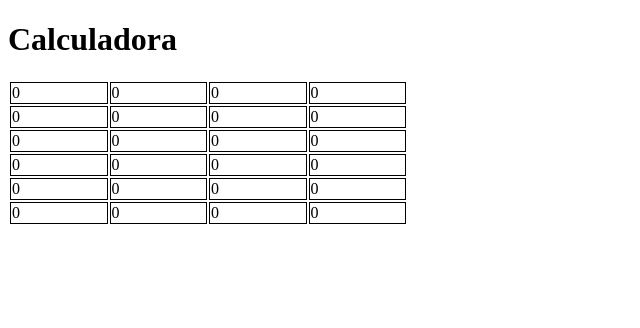
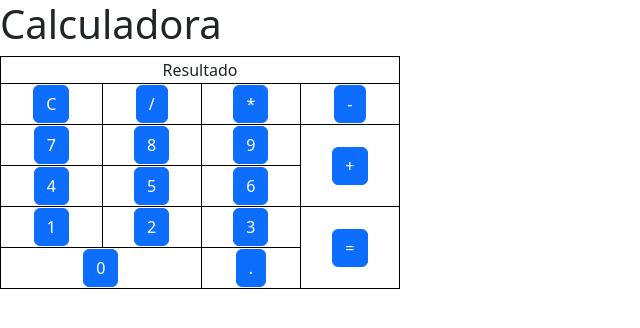
Before and after one commit to AbdielE/calculadora, a React (Vite) app: page / in a window 1280 px wide. Shown: the top 328 px of the page, without its empty margins (0-640 px from the left). Built offline with nearby package versions, Linux system fonts and the light colour scheme.

Commit message:
Estilo de calculadora

```diff
--- a/index.html
+++ b/index.html
@@ -4,6 +4,7 @@
 <head>
   <meta charset="UTF-8" />
   <link rel="icon" type="image/svg+xml" href="/vite.svg" />
+  <link href="https://cdn.jsdelivr.net/npm/bootstrap@5.3.0-alpha1/dist/css/bootstrap.min.css" rel="stylesheet" integrity="sha384-GLhlTQ8iRABdZLl6O3oVMWSktQOp6b7In1Zl3/Jr59b6EGGoI1aFkw7cmDA6j6gD" crossorigin="anonymous">
   <meta name="viewport" content="width=device-width, initial-scale=1.0" />
   <title>Vite + React</title>
 </head>
@@ -11,6 +12,7 @@
 <body>
   <div id="root"></div>
   <script type="module" src="/src/main.jsx"></script>
+  <script src="https://cdn.jsdelivr.net/npm/bootstrap@5.3.0-alpha1/dist/js/bootstrap.bundle.min.js" integrity="sha384-w76AqPfDkMBDXo30jS1Sgez6pr3x5MlQ1ZAGC+nuZB+EYdgRZgiwxhTBTkF7CXvN" crossorigin="anonymous"></script>
 </body>
 
 </html>
--- /dev/null
+++ b/src/App.css
@@ -0,0 +1,8 @@
+table {
+    width: 400px;
+}
+
+td{
+    border: 1px solid black;
+    text-align: center;
+}
--- a/src/App.jsx
+++ b/src/App.jsx
@@ -1,44 +1,130 @@
+import './App.css'
 function App() {
 
   return (
     <div>
       <h1>Calculadora</h1>
-      <table style={{width:'400px'}}>
+      <table>
+        {/* Primer fila*/}
         <tr>
-          <td style={{border: '1px solid black'}}>0</td>
-          <td style={{border: '1px solid black'}}>0</td>
-          <td style={{border: '1px solid black'}}>0</td>
-          <td style={{border: '1px solid black'}}>0</td>
+          <td colSpan={4}>Resultado</td>
         </tr>
+        {/* Segunda fila*/}
         <tr>
-          <td style={{border: '1px solid black'}}>0</td>
-          <td style={{border: '1px solid black'}}>0</td>
-          <td style={{border: '1px solid black'}}>0</td>
-          <td style={{border: '1px solid black'}}>0</td>
+          <td>
+            <button type='button'
+              className='btn btn-primary'>
+              C
+            </button>
+          </td>
+          <td>
+            <button type='button'
+              className='btn btn-primary'>
+              /
+            </button>
+          </td>
+          <td>
+            <button type='button'
+              className='btn btn-primary'>
+              *
+            </button>
+          </td>
+          <td>
+            <button type='button'
+              className='btn btn-primary'>
+              -
+            </button>
+          </td>
         </tr>
+        {/* Tercer fila*/}
         <tr>
-          <td style={{border: '1px solid black'}}>0</td>
-          <td style={{border: '1px solid black'}}>0</td>
-          <td style={{border: '1px solid black'}}>0</td>
-          <td style={{border: '1px solid black'}}>0</td>
+          <td>
+            <button type='button'
+              className='btn btn-primary'>
+              7
+            </button>
+          </td>
+          <td>
+            <button type='button'
+              className='btn btn-primary'>
+              8
+            </button>
+          </td>
+          <td>
+            <button type='button'
+              className='btn btn-primary'>
+              9
+            </button>
+          </td>
+          <td rowSpan={2}>
+            <button type="button"
+            className="btn btn-primary">
+              +
+            </button>
+          </td>
         </tr>
+        {/* Cuarta fila*/}
         <tr>
-          <td style={{border: '1px solid black'}}>0</td>
-          <td style={{border: '1px solid black'}}>0</td>
-          <td style={{border: '1px solid black'}}>0</td>
-          <td style={{border: '1px solid black'}}>0</td>
+          <td>
+            <button type='button'
+              className='btn btn-primary'>
+              4
+            </button>
+          </td>
+          <td>
+            <button type='button'
+              className='btn btn-primary'>
+              5
+            </button>
+          </td>
+          <td>
+            <button type='button'
+              className='btn btn-primary'>
+              6
+            </button>
+          </td>
         </tr>
+        {/* Quinta fila*/}
         <tr>
-          <td style={{border: '1px solid black'}}>0</td>
-          <td style={{border: '1px solid black'}}>0</td>
-          <td style={{border: '1px solid black'}}>0</td>
-          <td style={{border: '1px solid black'}}>0</td>
+          <td>
+            <button type='button'
+              className='btn btn-primary'>
+              1
+            </button>
+          </td>
+          <td>
+            <button type='button'
+              className='btn btn-primary'>
+              2
+            </button>
+          </td>
+          <td>
+            <button type='button'
+              className='btn btn-primary'>
+              3
+            </button>
+          </td>
+          <td rowSpan={2}>
+            <button type="button"
+            className="btn btn-primary">
+              =
+            </button>
+          </td>
         </tr>
+        {/* Sexta fila*/}
         <tr>
-          <td style={{border: '1px solid black'}}>0</td>
-          <td style={{border: '1px solid black'}}>0</td>
-          <td style={{border: '1px solid black'}}>0</td>
-          <td style={{border: '1px solid black'}}>0</td>
+          <td colSpan={2}>
+            <button type="button"
+            className="btn btn-primary">
+              0
+            </button>
+          </td>
+          <td>
+            <button type='button'
+              className='btn btn-primary'>
+              .
+            </button>
+          </td>
         </tr>
       </table>
     </div>
```
